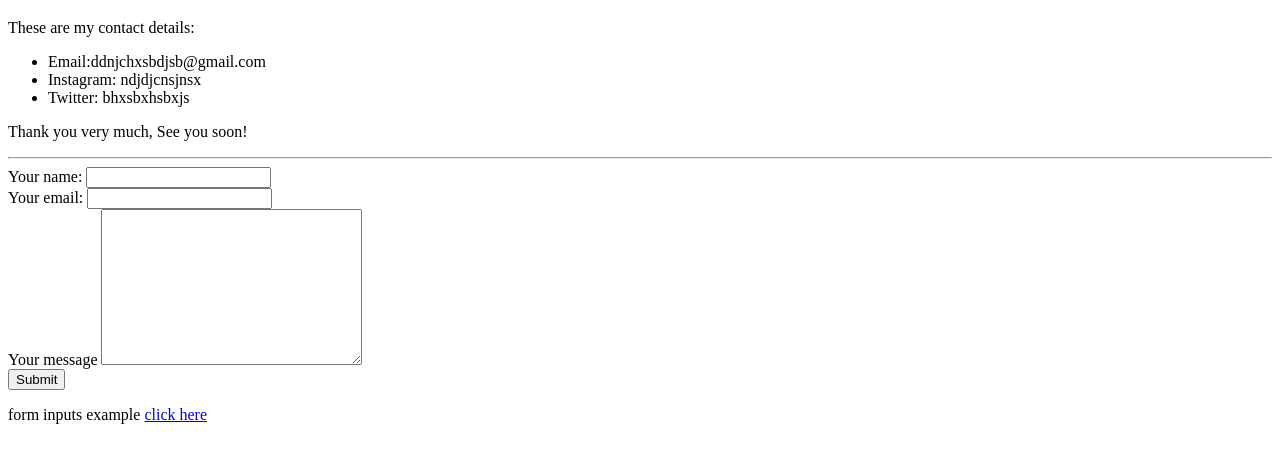
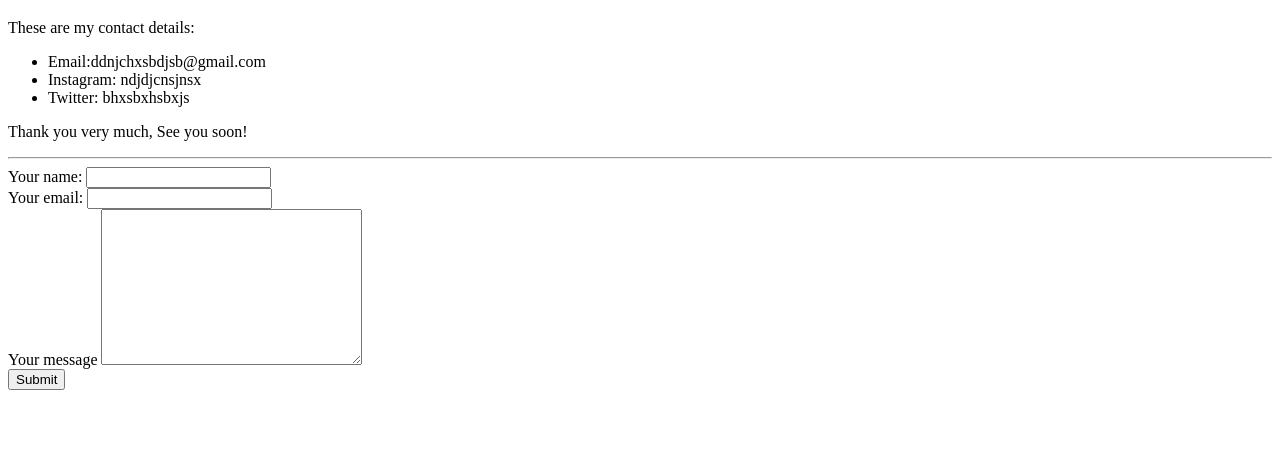
Before and after one commit to rahmattarif/Personal-Website, a plain HTML site: page Contact Details.html in a window 1280 px wide. Shown: the part 61-524 px from the top of the page. Drawn offline with Linux system fonts and the light colour scheme.

Commit message:
Update Contact Details.html

```diff
--- a/Contact Details.html
+++ b/Contact Details.html
@@ -24,6 +24,5 @@
   <input type="submit" name=""><!--to create a submit button, insert another input, change the type to submit and delete the value attribute-->
 </form>
 
-<p>form inputs example <a href="inputs.html">click here</a></p>
   </body>
 </html>
```
